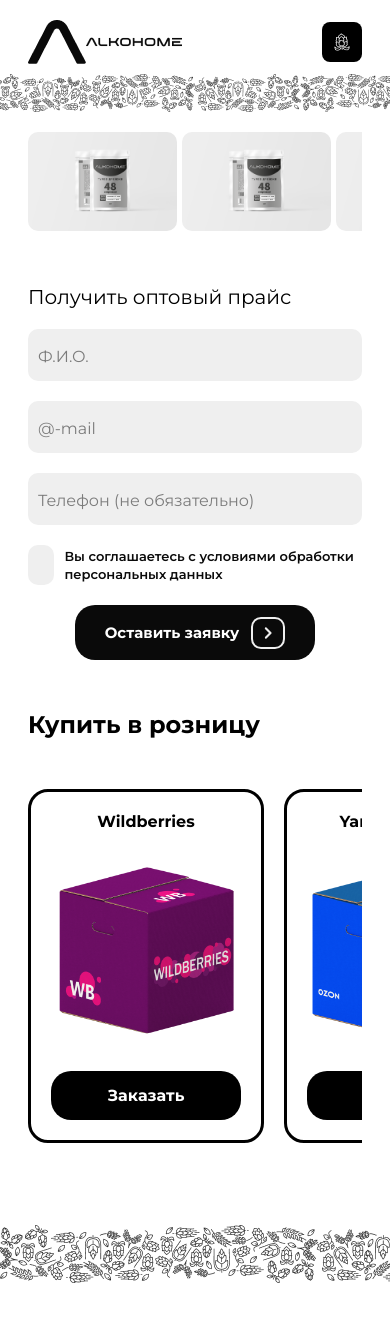
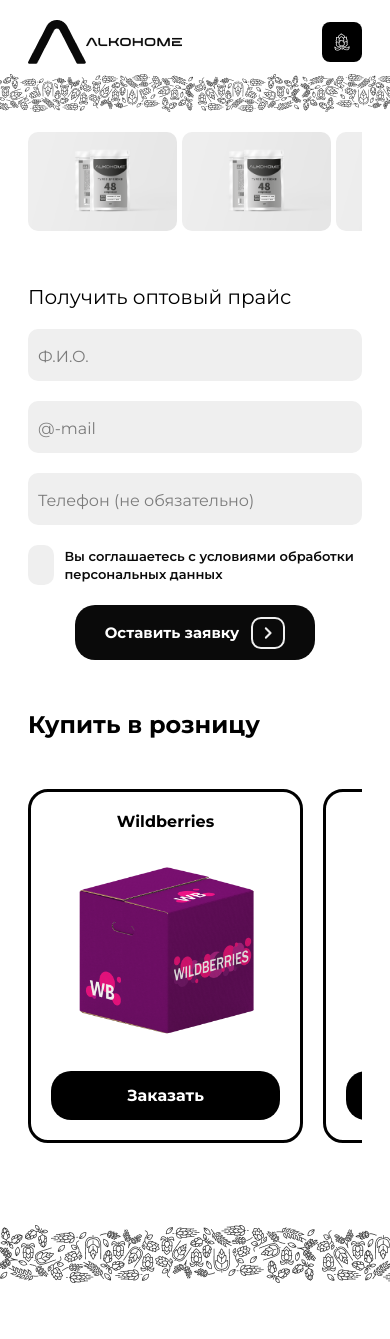
Before and after one commit to Mohammadxoja2005/alkohome, a React (Create React App) app: page / in a window 390 px wide. Shown: the top 1339 px of the page. Built offline with nearby package versions, Linux system fonts and the light colour scheme.

Commit message:
added responsiveness to order part of product

```diff
--- a/src/pages/home/components/order/index.tsx
+++ b/src/pages/home/components/order/index.tsx
@@ -7,6 +7,11 @@
 import YANDEXMARKET from "../../../../assets/images/ozon.png"
 // layouts
 import VECTORBEER from "../../../../layouts/vectorbeer";
+// swiper
+import { Swiper, SwiperSlide } from "swiper/react";
+import SwiperCore, { Autoplay, Pagination, EffectCoverflow } from 'swiper';
+import "swiper/css";
+import "swiper/css/pagination";
 
 const ORDER: FC = () => {
 
@@ -37,7 +42,35 @@
                 <div className={styles.order_container} >
                     <h2 className={styles.order_title}>Купить в розницу</h2>
 
-                    <div className={styles.order_list}>
+                    <Swiper
+                        slidesPerView={3}
+                        spaceBetween={20}
+                        breakpoints={{
+                            798: {
+                                slidesPerView: 3
+                            },
+                            480: {
+                                slidesPerView: 2.2
+                            },
+                            0: {
+                                slidesPerView: 1.2
+                            }
+                        }}
+                        className={styles.order_list}>
+                        {products && products.map((product) => {
+                            return (
+                                <SwiperSlide>
+                                    <div key={product.id} className={styles.order_product}>
+                                        <h3 className={styles.order_product_title}>{product.name}</h3>
+                                        <img className={styles.order_product_img} src={product.img} alt="" />
+                                        <div className={styles.order_product_btn}>Заказать</div>
+                                    </div>
+                                </SwiperSlide>
+                            )
+                        })}
+                    </Swiper>
+
+                    {/* <div className={styles.order_list}>
                         {products && products.map((product) => {
                             return (
                                 <div key={product.id} className={styles.order_product}>
@@ -47,7 +80,7 @@
                                 </div>
                             )
                         })}
-                    </div>
+                    </div> */}
 
                 </div>
             </section>
```
